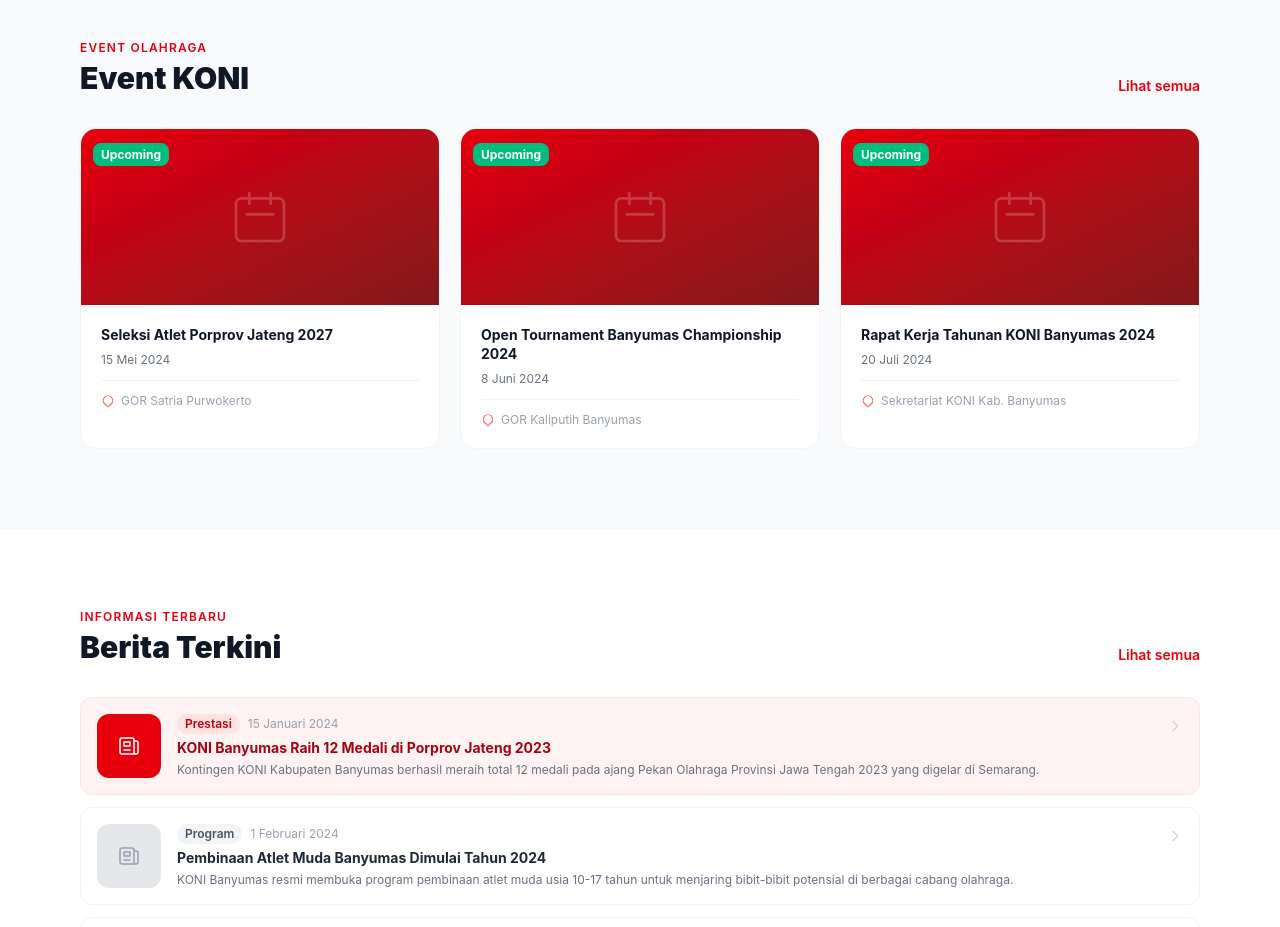
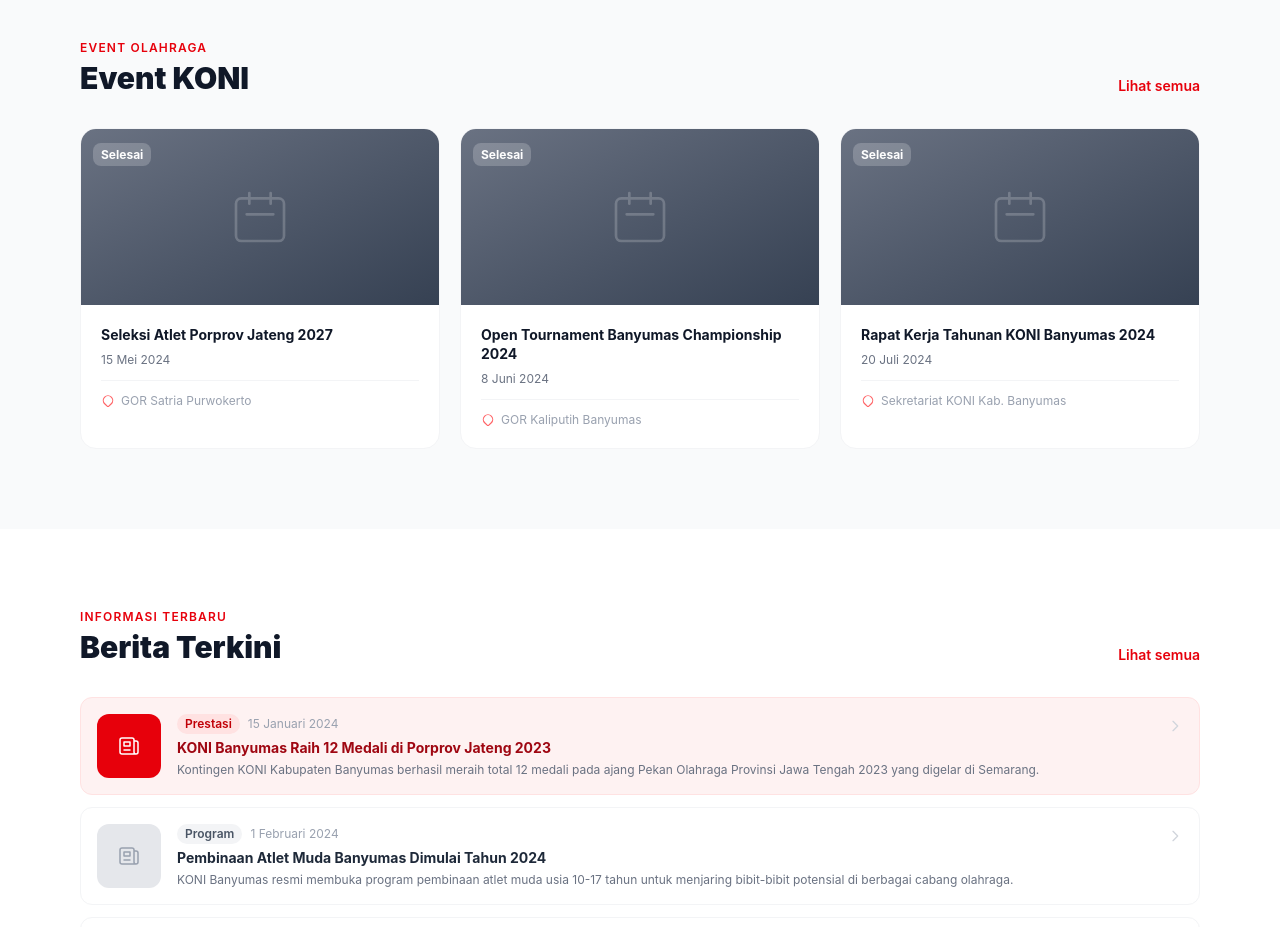
Before and after one commit to cococips/koni-app-vite, a React (Vite) app: page / in a window 1280 px wide. Shown: the part 1380-2307 px from the top of the page. Built offline with nearby package versions, Linux system fonts and the light colour scheme.

Commit message:
Update event display logic in LandingPage to show status based on event dates

```diff
--- a/src/pages/LandingPage.jsx
+++ b/src/pages/LandingPage.jsx
@@ -247,15 +247,20 @@
           <div className="max-w-6xl mx-auto px-4">
             <SectionHeader tag="Event Olahraga" title="Event KONI" to="/kegiatan" />
             <div className="grid md:grid-cols-3 gap-5">
-              {kegiatan.slice(0, 3).map(k => (
+              {kegiatan.slice(0, 3).map(k => {
+                const today = new Date().toISOString().split('T')[0]
+                const isUpcoming = k.tanggal_mulai >= today || (k.tanggal_selesai && k.tanggal_selesai >= today)
+                return (
                 <div key={k.id} onClick={() => navigate('/kegiatan')}
                   className="bg-white rounded-2xl overflow-hidden border border-gray-100 hover:shadow-lg transition-shadow group cursor-pointer">
-                  <div className="h-44 bg-gradient-to-br from-red-600 to-red-900 relative flex items-center justify-center">
+                  <div className={`h-44 relative flex items-center justify-center bg-gradient-to-br ${isUpcoming ? 'from-red-600 to-red-900' : 'from-gray-500 to-gray-700'}`}>
                     <svg className="w-16 h-16 text-white/20" fill="none" viewBox="0 0 24 24" stroke="currentColor">
                       <path strokeLinecap="round" strokeLinejoin="round" strokeWidth={1} d="M8 7V3m8 4V3m-9 8h10M5 21h14a2 2 0 002-2V7a2 2 0 00-2-2H5a2 2 0 00-2 2v12a2 2 0 002 2z" />
                     </svg>
                     <div className="absolute top-3 left-3">
-                      <span className="text-xs font-bold bg-emerald-500 text-white px-2 py-1 rounded-lg">Upcoming</span>
+                      <span className={`text-xs font-bold px-2 py-1 rounded-lg ${isUpcoming ? 'bg-emerald-500 text-white' : 'bg-white/20 text-white'}`}>
+                        {isUpcoming ? 'Upcoming' : 'Selesai'}
+                      </span>
                     </div>
                   </div>
                   <div className="p-5">
@@ -269,7 +274,8 @@
                     </div>
                   </div>
                 </div>
-              ))}
+                )
+              })}
             </div>
           </div>
         </section>
```
